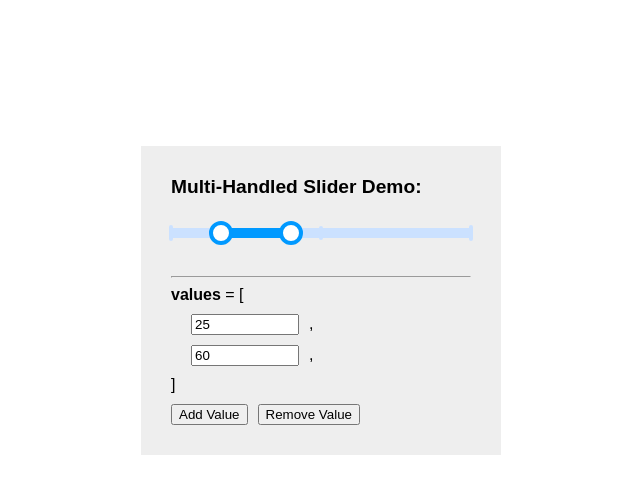
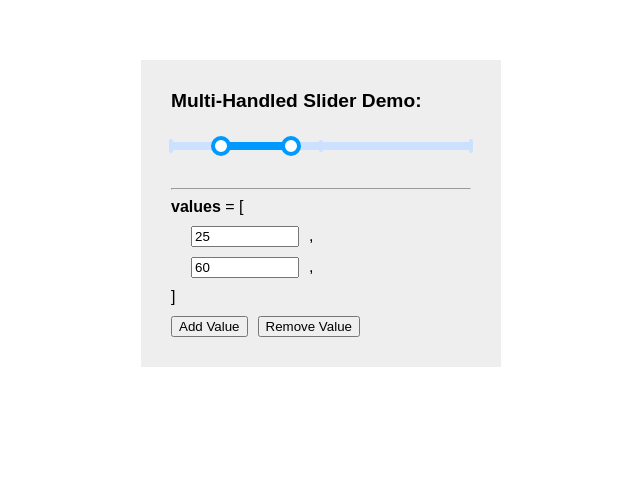
Before and after one commit to colesam/react-range-slider-proto, a React (Create React App) app: page / in a window 1280 px wide. Shown: the part 108-602 px from the top of the page, without its empty margins (319-959 px from the left). Built offline with nearby package versions, Linux system fonts and the light colour scheme.

Commit message:
Move activeHandle to state and improve styling

```diff
--- a/src/App.css
+++ b/src/App.css
@@ -1,9 +1,8 @@
 .App {
   font-family: sans-serif;
-  height: 100vh;
+  padding-top: 20vh;
   display: flex;
   justify-content: center;
-  align-items: center;
 }
 
 .SliderContainer {
--- a/src/Handle.js
+++ b/src/Handle.js
@@ -1,10 +1,11 @@
 import React from 'react';
 import './Slider.css';
 
-function Handle({ position, onClickStart }) {
+function Handle({ position, isActive, onClickStart }) {
     return (
-        <div className="Slider_handle"
+        <div className={`Slider_handle ${ isActive ? 'Slider_handle-active' : '' }`}
              style={{ left: `${position}%` }}
+             draggable="false"
              onMouseDown={onClickStart}
              onTouchStart={onClickStart}
         > </div>
--- a/src/Slider.css
+++ b/src/Slider.css
@@ -15,7 +15,7 @@
 
 .Slider_rail {
     width: 100%;
-    height: 10px;
+    height: 8px;
     background: var(--rail-default-color);
 }
 
@@ -32,7 +32,7 @@
 }
 
 .Slider_knob {
-    height: 16px;
+    height: 14px;
     width: 4px;
     border-radius: 50px;
     background: var(--rail-default-color);
@@ -40,7 +40,7 @@
 
 .Slider_knob-minor {
     width: 4px;
-    height: 14px;
+    height: 12px;
 }
 
 .Slider_knob-colored {
@@ -50,14 +50,14 @@
 .Slider_handle {
     z-index: 10;
     cursor: pointer;
-    width: 16px;
-    height: 16px;
+    width: 12px;
+    height: 12px;
     background: white;
     border: 4px solid var(--handle-color);
     border-radius: 100px;
     transition: 0.2s box-shadow;
 }
 
-.Slider_handle:hover {
+.Slider_handle-active, .Slider_handle:hover {
     box-shadow: 0 3px 6px rgba(0,0,0,0.16), 0 3px 6px rgba(0,0,0,0.23);
 }
--- a/src/Slider.js
+++ b/src/Slider.js
@@ -7,8 +7,8 @@ import './Slider.css';
 class Slider extends React.Component {
     constructor(props) {
         super(props);
-        this.activeHandle = null;
         this.ref = React.createRef();
+        this.state = { activeHandle: null };
     }
 
     // Lifecycle hooks
@@ -86,7 +86,7 @@ class Slider extends React.Component {
     // Component methods
 
     drag(cursorX) {
-        if (this.activeHandle !== null) {
+        if (this.state.activeHandle !== null) {
             const { min, max, onChange } = this.props
 
             // Convert the cursor's X position from pixels to a percentage (decimal form) of the slider's width
@@ -106,7 +106,7 @@ class Slider extends React.Component {
             }
 
             let newValues = [...this.props.values];
-            newValues[this.activeHandle] = value;
+            newValues[this.state.activeHandle] = value;
 
             onChange(newValues.sort((a, b) => a - b));
         }
@@ -114,9 +114,9 @@ class Slider extends React.Component {
 
     // Event handlers
 
-    setActiveHandle = handle => this.activeHandle = handle;
+    setActiveHandle = handleIndex => this.setState({ activeHandle: handleIndex });
 
-    resetActiveHandle = () => this.activeHandle = null;
+    resetActiveHandle = () => this.setState({ activeHandle: null });
 
     mouseMoveHandler = e => this.drag(e.pageX);
 
@@ -130,6 +130,7 @@ class Slider extends React.Component {
         const handles = this.handlePositions.map((pos, handleIndex) => (
             <Handle
                 position={pos}
+                isActive={this.state.activeHandle === handleIndex}
                 onClickStart={() => this.setActiveHandle(handleIndex)}
                 key={`handle_${pos}`}
             />
```
